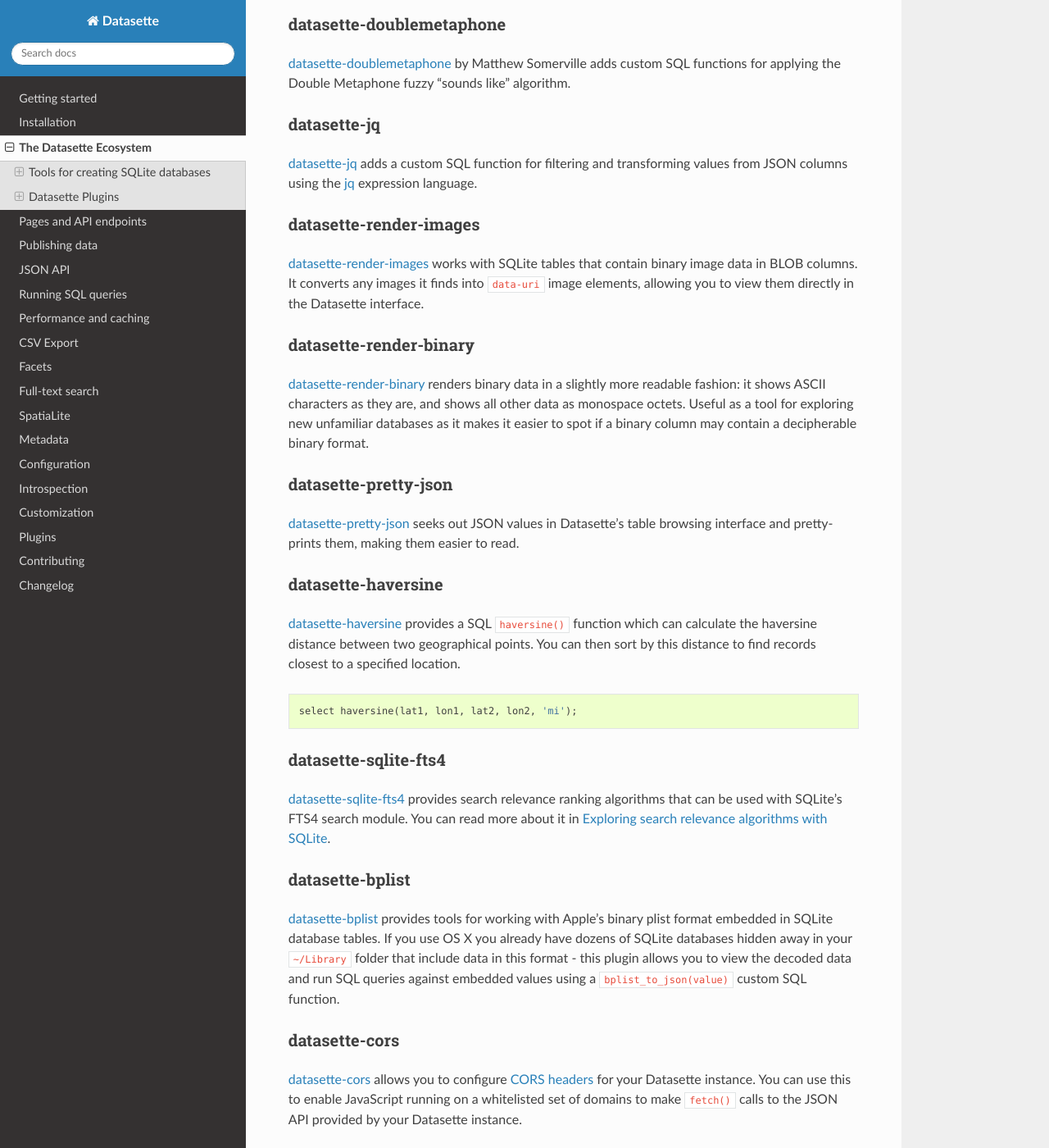
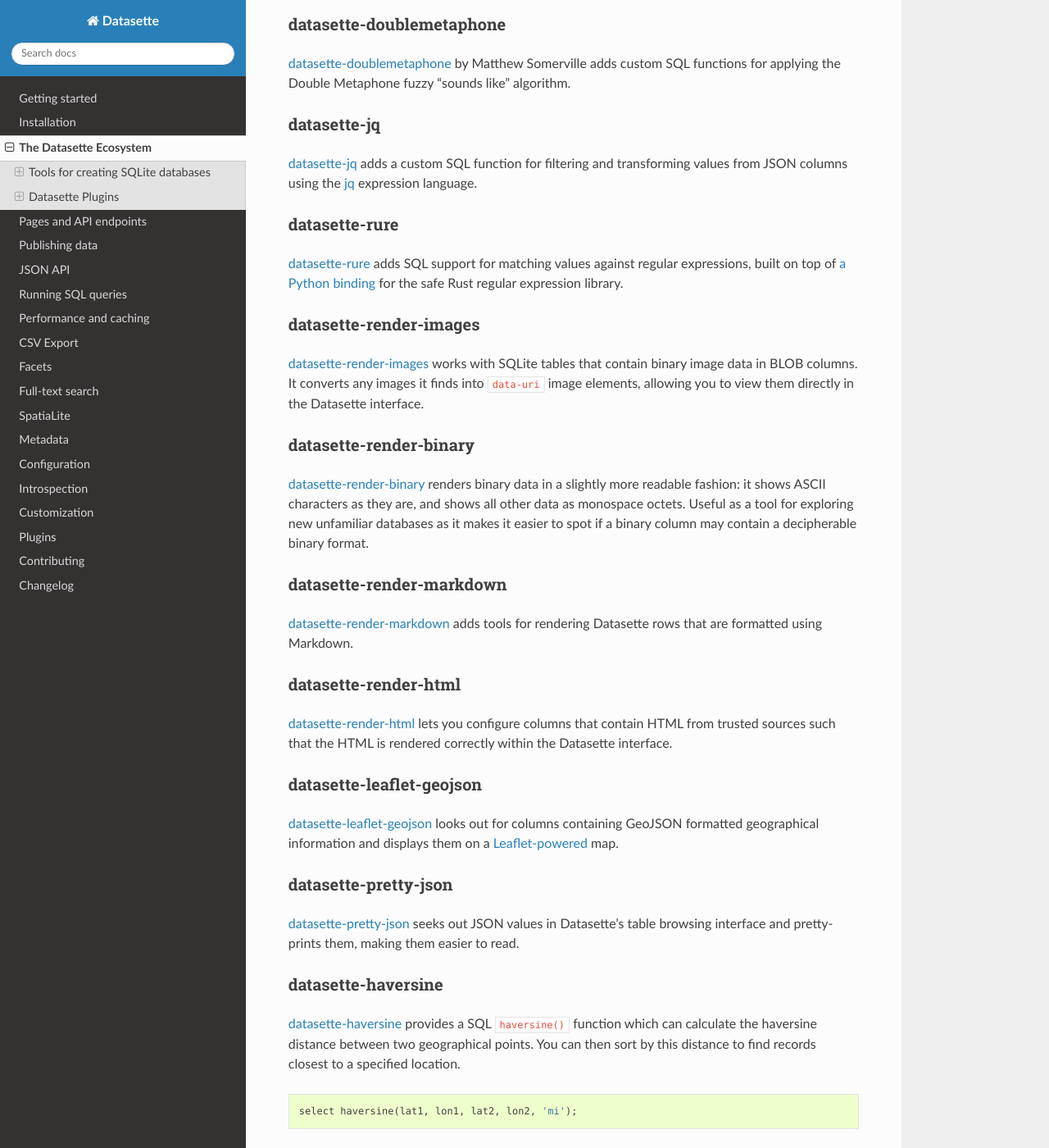
Before and after one commit to simonw/datasette, a Sphinx documentation site: the page built from docs/ecosystem.rst, in a window 1280 px wide and 1400 px high, scrolled down 2599 px. Shown: the whole window at 82% size. Built offline with Sphinx 7.4.7 and the Read the Docs theme 2.0.0, drawn with Linux system fonts in a browser that asks for light colours; some of the changed text lies outside the part shown.

Commit message:
Added a bunch more plugins to the Ecosystem page

```diff
--- a/docs/ecosystem.rst
+++ b/docs/ecosystem.rst
@@ -102,6 +102,11 @@
 
 `datasette-jq <https://github.com/simonw/datasette-jq>`__ adds a custom SQL function for filtering and transforming values from JSON columns using the `jq <https://stedolan.github.io/jq/>`__ expression language.
 
+datasette-rure
+--------------
+
+`datasette-rure <https://github.com/simonw/datasette-rure>`__ adds SQL support for matching values against regular expressions, built on top of `a Python binding <https://github.com/davidblewett/rure-python>`__ for the safe Rust regular expression library.
+
 datasette-render-images
 -----------------------
 
@@ -111,6 +116,22 @@
 -----------------------
 
 `datasette-render-binary <https://github.com/simonw/datasette-render-binary>`__ renders binary data in a slightly more readable fashion: it shows ASCII characters as they are, and shows all other data as monospace octets. Useful as a tool for exploring new unfamiliar databases as it makes it easier to spot if a binary column may contain a decipherable binary format.
+
+datasette-render-markdown
+-------------------------
+
+`datasette-render-markdown <https://github.com/simonw/datasette-render-markdown>`__ adds tools for rendering Datasette rows that are formatted using Markdown.
+
+datasette-render-html
+---------------------
+
+`datasette-render-html <https://github.com/simonw/datasette-render-html>`__ lets you configure columns that contain HTML from trusted sources such that the HTML is rendered correctly within the Datasette interface.
+
+datasette-leaflet-geojson
+-------------------------
+
+`datasette-leaflet-geojson <https://github.com/simonw/datasette-leaflet-geojson>`__ looks out for columns containing GeoJSON formatted geographical information and displays them on a `Leaflet-powered <https://leafletjs.com/>`__ map.
+
 
 datasette-pretty-json
 ---------------------
@@ -140,3 +161,8 @@
 --------------
 
 `datasette-cors <https://github.com/simonw/datasette-cors>`__ allows you to configure `CORS headers <https://developer.mozilla.org/en-US/docs/Web/HTTP/CORS>`__ for your Datasette instance. You can use this to enable JavaScript running on a whitelisted set of domains to make ``fetch()`` calls to the JSON API provided by your Datasette instance.
+
+datasette-template-sql
+----------------------
+
+`datasette-template-sql <https://github.com/simonw/datasette-template-sql>`__ adds a custom template function that can be used to execute and loop through the results of SQL queries in your templates. See `this blog post <https://simonwillison.net/2019/Nov/18/datasette-template-sql/>`__ for background on the plugin.
```
